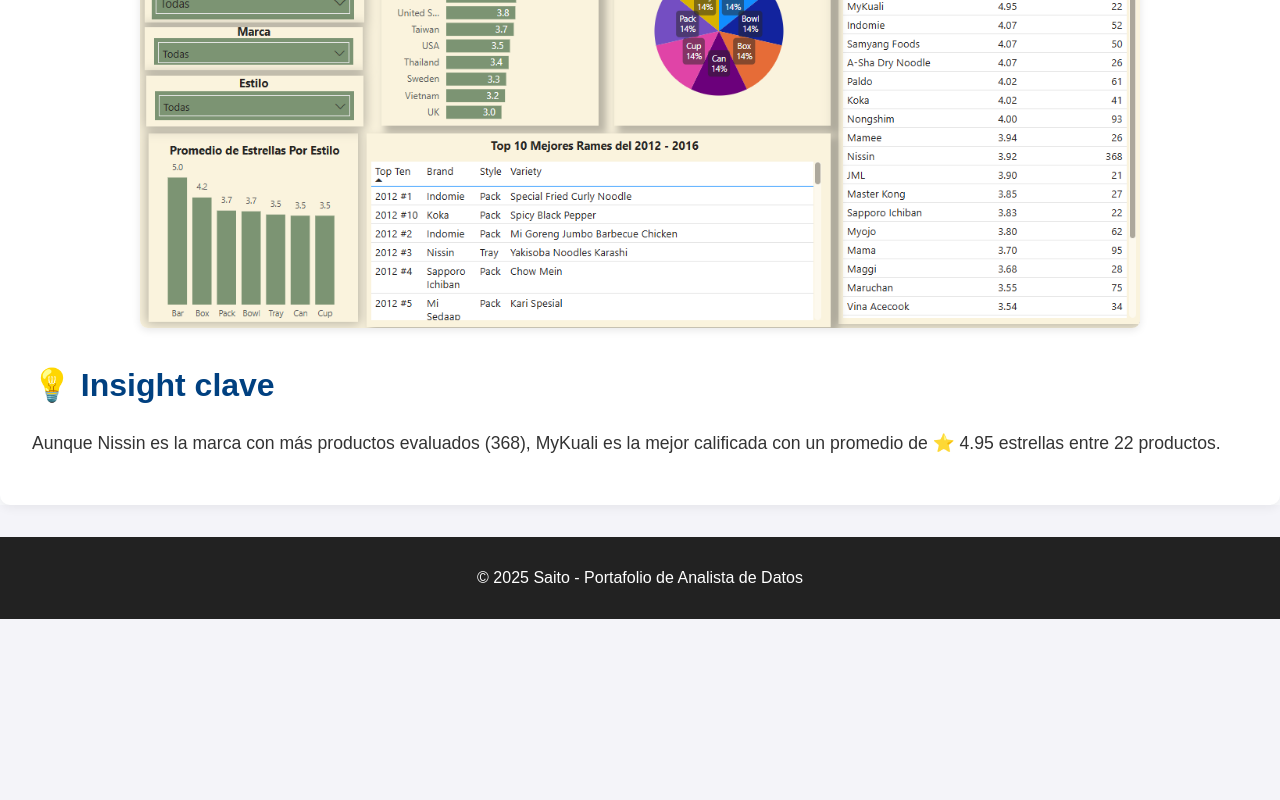
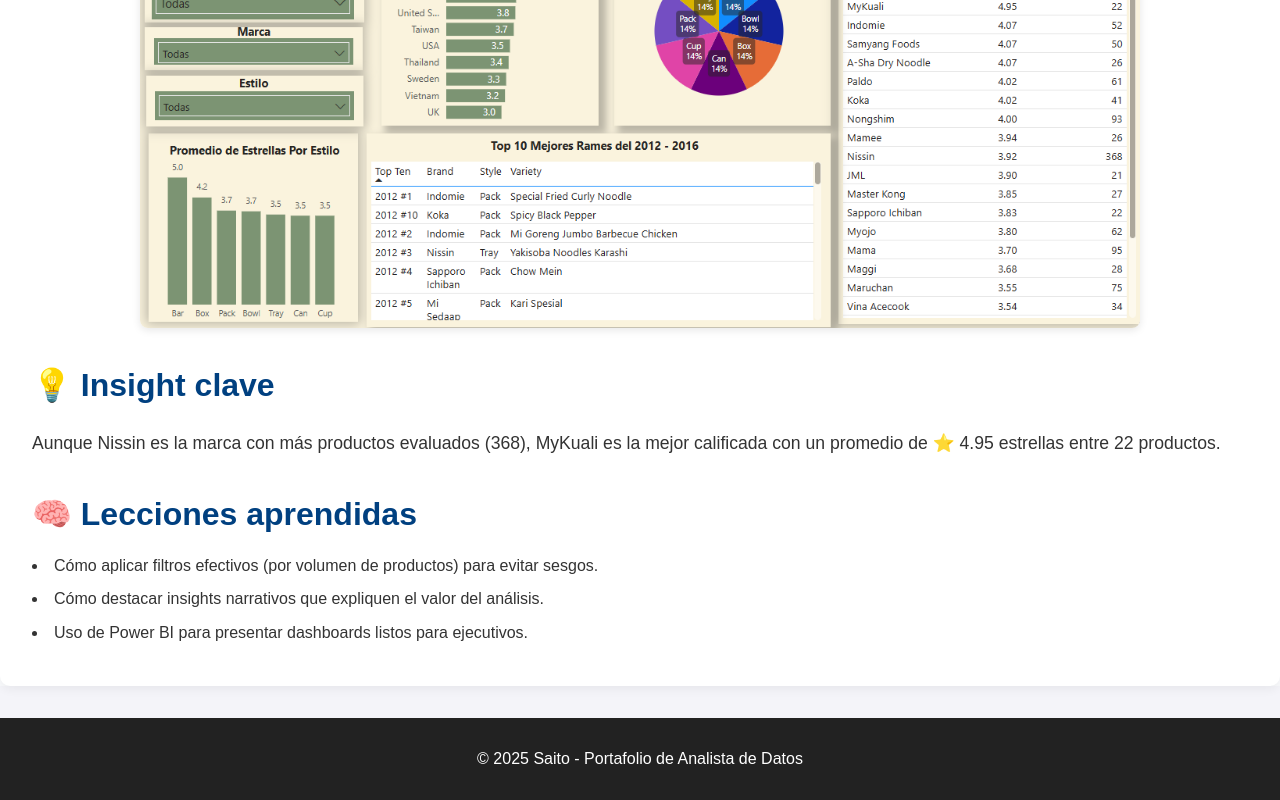
Before and after one commit to SaitoM17/mi-portafolio, a React (Create React App) app: page /Ramen-ratings in a window 1280 px wide. Shown: the part 2025-2825 px from the top of the page. Before the commit the page ends 2644 px from the top, so only its background shows below. Built offline with nearby package versions, Linux system fonts and the light colour scheme.

Commit message:
feat: Apartado lecciones aprendidas

```diff
--- a/src/pages/RamenRating.js
+++ b/src/pages/RamenRating.js
@@ -31,6 +31,13 @@ function RamenRantings() {
           Aunque Nissin es la marca con más productos evaluados (368), MyKuali es la mejor calificada con un promedio de ⭐ 4.95 estrellas entre 22 productos.
         </p>
 
+        <h2>🧠 Lecciones aprendidas</h2>
+        <lu>
+          <li>Cómo aplicar filtros efectivos (por volumen de productos) para evitar sesgos.</li>
+          <li>Cómo destacar insights narrativos que expliquen el valor del análisis.</li>
+          <li>Uso de Power BI para presentar dashboards listos para ejecutivos.</li>
+        </lu>
+
       </div>
     </div>
   );
```
